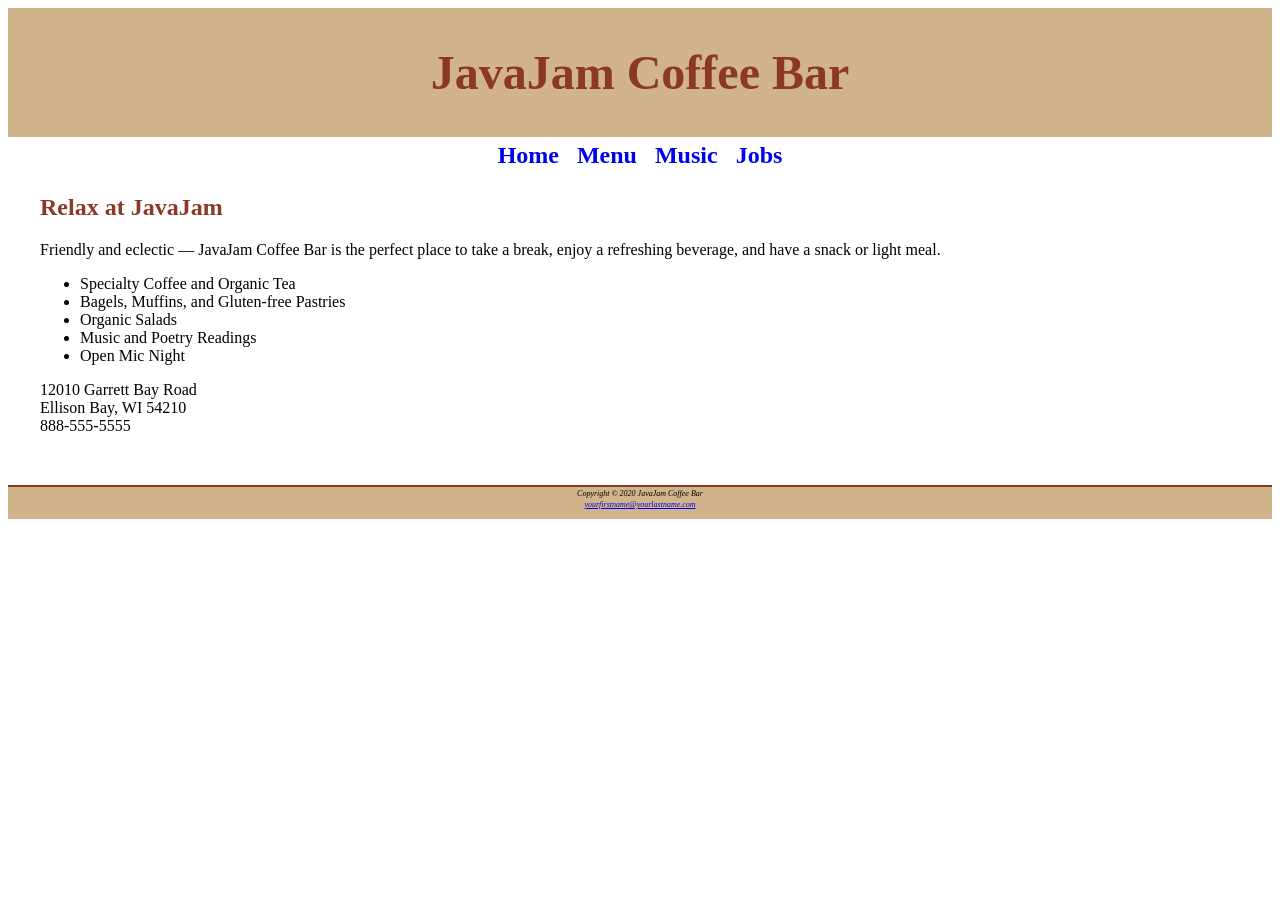
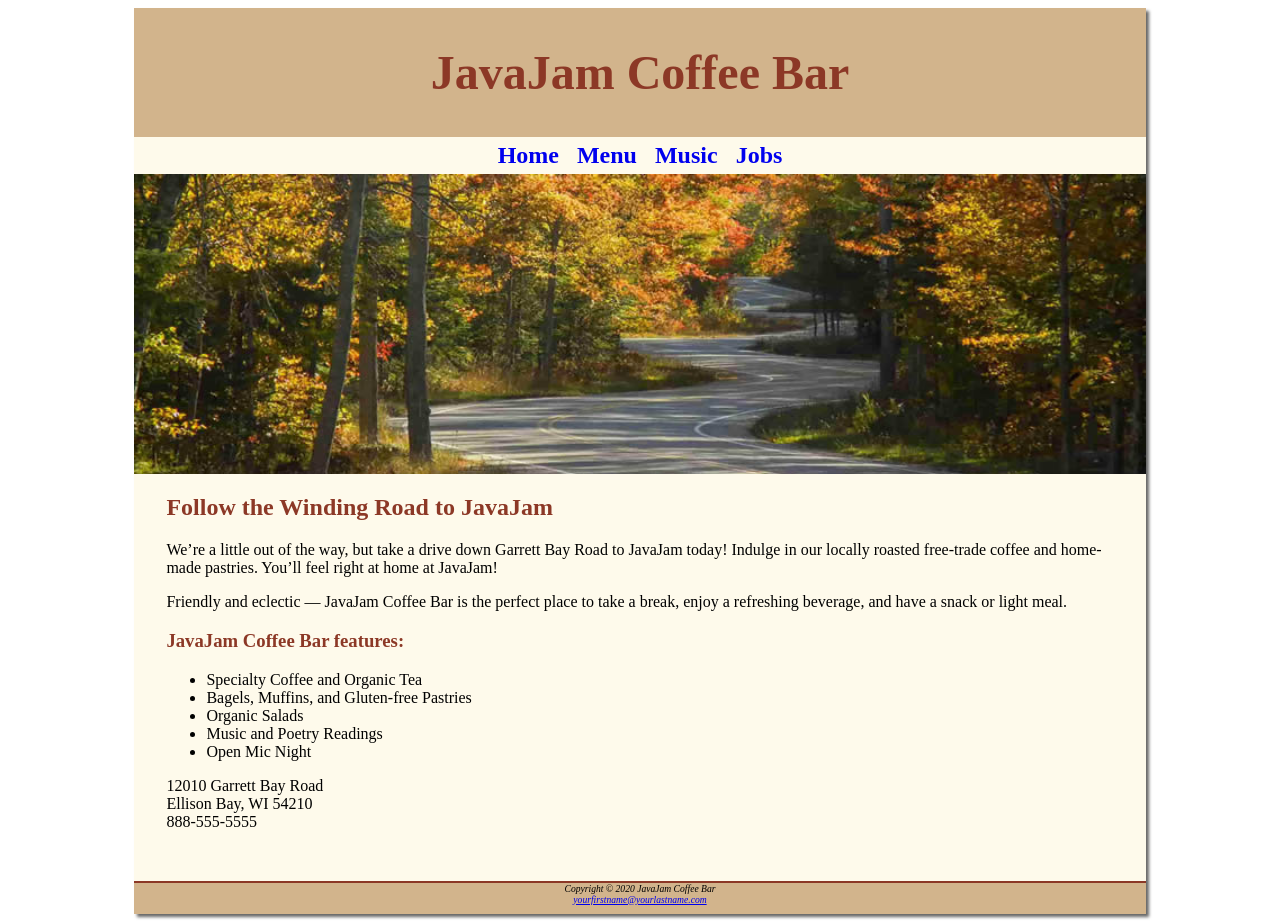
Before and after one commit to Sim10XXX/Javajam, a plain HTML site: page index.html in a window 1280 px wide. Before the commit the page ends 800 px from the top, so only its background shows below. Drawn offline with Linux system fonts and the light colour scheme.

Commit message:
Update index.html

```diff
--- a/index.html
+++ b/index.html
@@ -3,24 +3,29 @@
 <head>
 <title>JavaJam Coffee Bar</title>
 <meta charset="utf-8">
-<link href= "Javajam.css" rel="stylesheet">
+<link href="javajam.css" rel="stylesheet">
 </head>
 <body>
+<div id="wrapper">
   <header>
      <h1>JavaJam Coffee Bar</h1>
   </header>
-<nav><b>
+  <nav>
     <a href="index.html">Home</a> &nbsp;
     <a href="menu.html">Menu</a> &nbsp;
     <a href="music.html">Music</a> &nbsp;
     <a href="jobs.html">Jobs</a>
-</b>
   </nav>
+  <div id="homehero">
+  </div>
   <main>
-<h2>Relax at JavaJam</h2>
+    <h2>Follow the Winding Road to JavaJam</h2>
+	<p>We&#8217;re a little out of the way, but take a drive down Garrett Bay Road to JavaJam
+today! Indulge in our locally roasted free-trade coffee and home-made pastries. You’ll
+feel right at home at JavaJam!</p>
     <p>Friendly and eclectic &mdash; JavaJam Coffee Bar is the perfect place to take a break,
 enjoy a refreshing beverage, and have a snack or light meal.</p>
-
+   <h3>JavaJam Coffee Bar features:</h3>
    <ul>
       <li>Specialty Coffee and Organic Tea</li>
       <li>Bagels, Muffins, and Gluten-free Pastries</li>
@@ -35,9 +40,9 @@ Ellison Bay, WI 54210<br>
     </div>
   </main>
   <footer>
-<small><i>Copyright &copy; 2020 JavaJam Coffee Bar<br>
+Copyright &copy; 2020 JavaJam Coffee Bar<br>
 <a href="mailto:yourfirstname@yourlastname.com">yourfirstname@yourlastname.com</a>
-</i></small>
   </footer>
+</div>
 </body>
-</html
+</html>
```
Lines whose indentation alone changed are shown as unchanged.
